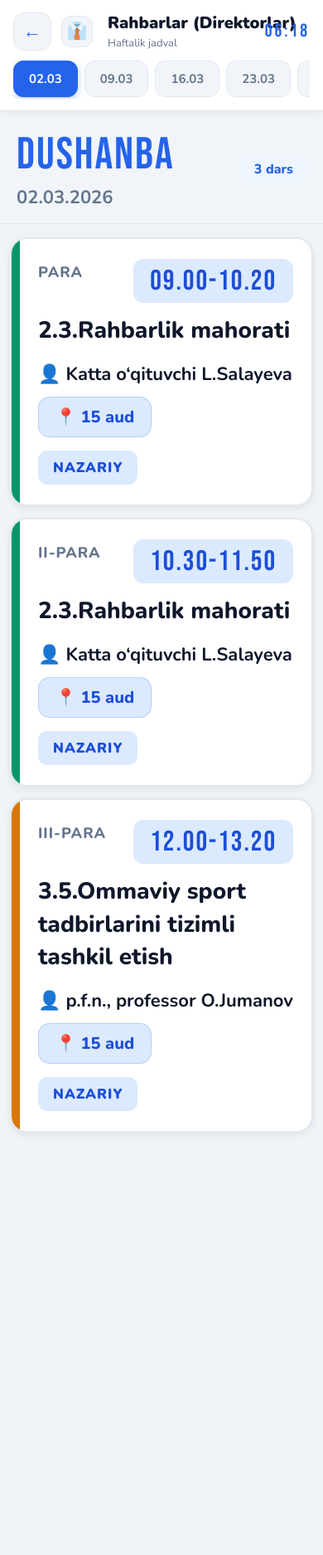
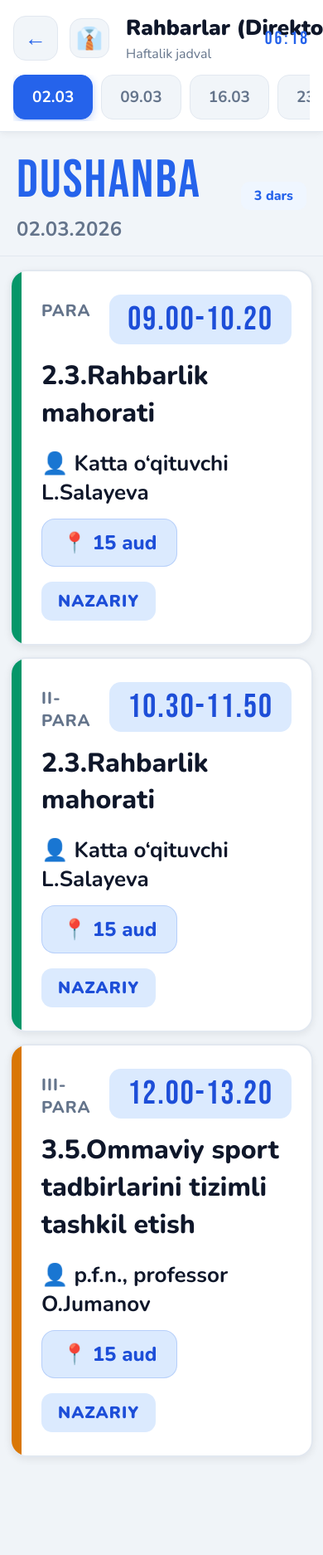
Before and after one commit to BoastfulApex/JadvalLite, a Django app: page /?guruh=1 in a window 390 px wide. Shown: the top 1874 px of the page at 83% size. Run offline with Django 5.2, Linux system fonts and the light colour scheme; data comes from the database, SQL or seed files in the repository.

Commit message:
Update mobile.html

```diff
--- a/templates/jadval/mobile.html
+++ b/templates/jadval/mobile.html
@@ -146,41 +146,41 @@ html, body {
 .j-header {
   background: var(--card);
   border-bottom: 1.5px solid var(--border);
-  padding: 14px 16px;
+  padding: 16px 16px 12px;
   position: sticky; top: 0; z-index: 10;
   box-shadow: 0 2px 8px rgba(0,0,0,.06);
 }
 .j-hdr-top {
-  display: flex; align-items: center; gap: 12px; margin-bottom: 12px;
+  display: flex; align-items: center; gap: 14px; margin-bottom: 14px;
 }
 .j-back {
-  width: 46px; height: 46px; border-radius: 13px; flex-shrink: 0;
+  width: 54px; height: 54px; border-radius: 15px; flex-shrink: 0;
   background: var(--card2); border: 1.5px solid var(--border);
   display: flex; align-items: center; justify-content: center;
-  font-size: 22px; text-decoration: none; color: var(--accent);
+  font-size: 26px; text-decoration: none; color: var(--accent);
   transition: all .15s;
 }
 .j-back:active { transform: scale(.92); }
 .j-guruh-info { flex: 1; min-width: 0; }
 .j-guruh-ikon {
-  width: 38px; height: 38px; border-radius: 11px; flex-shrink: 0;
-  display: flex; align-items: center; justify-content: center; font-size: 20px; overflow: hidden;
+  width: 48px; height: 48px; border-radius: 14px; flex-shrink: 0;
+  display: flex; align-items: center; justify-content: center; font-size: 26px; overflow: hidden;
   background: var(--card2); border: 1px solid var(--border);
-  float: left; margin-right: 10px;
+  float: left; margin-right: 12px;
 }
-.j-guruh-ikon img { width: 100%; height: 100%; object-fit: cover; border-radius: 9px; }
+.j-guruh-ikon img { width: 100%; height: 100%; object-fit: cover; border-radius: 12px; }
 .j-guruh-nom {
-  font-size: 20px; font-weight: 900; white-space: nowrap; overflow: hidden; text-overflow: ellipsis;
+  font-size: 26px; font-weight: 900; white-space: nowrap; overflow: hidden; text-overflow: ellipsis;
 }
-.j-guruh-sub { font-size: 13px; color: var(--muted); margin-top: 2px; }
+.j-guruh-sub { font-size: 16px; color: var(--muted); margin-top: 3px; }
 
 /* Hafta tanlash */
 .j-weeks {
-  display: flex; gap: 8px; overflow-x: auto; padding-bottom: 2px;
+  display: flex; gap: 10px; overflow-x: auto; padding-bottom: 2px;
 }
 .j-weeks::-webkit-scrollbar { display: none; }
 .j-wbtn {
-  padding: 11px 18px; border-radius: 12px; font-size: 15px; font-weight: 700;
+  padding: 13px 22px; border-radius: 14px; font-size: 19px; font-weight: 700;
   white-space: nowrap; text-decoration: none;
   border: 1.5px solid var(--border); color: var(--muted); background: var(--card2);
   transition: all .15s; flex-shrink: 0;
@@ -229,10 +229,10 @@ html, body {
 }
 .day-nm {
   font-family: 'Bebas Neue', sans-serif;
-  font-size: 54px; letter-spacing: 2px; color: var(--accent);
+  font-size: 64px; letter-spacing: 2px; color: var(--accent);
 }
 .day-label.today-lbl .day-nm { color: #fff; }
-.day-dt { font-size: 22px; color: var(--muted); font-weight: 700; margin-top: 4px; }
+.day-dt { font-size: 24px; color: var(--muted); font-weight: 700; margin-top: 4px; }
 .day-label.today-lbl .day-dt { color: rgba(255,255,255,.8); }
 .today-badge {
   font-size: 14px; font-weight: 900;
@@ -279,30 +279,30 @@ html, body {
 }
 .lcard:active { transform: scale(.98); }
 
-.lcard-bar { width: 10px; flex-shrink: 0; }
-.lcard-body { flex: 1; padding: 24px 22px; min-width: 0; }
+.lcard-bar { width: 12px; flex-shrink: 0; }
+.lcard-body { flex: 1; padding: 28px 24px; min-width: 0; }
 
-.lc-top { display: flex; align-items: flex-start; justify-content: space-between; margin-bottom: 14px; gap: 10px; }
-.lc-para { font-size: 18px; color: var(--muted); font-weight: 800; text-transform: uppercase; letter-spacing: 1px; padding-top: 4px; }
+.lc-top { display: flex; align-items: flex-start; justify-content: space-between; margin-bottom: 16px; gap: 10px; }
+.lc-para { font-size: 20px; color: var(--muted); font-weight: 800; text-transform: uppercase; letter-spacing: 1px; padding-top: 6px; }
 .lc-time {
-  font-family: 'Bebas Neue', sans-serif; font-size: 34px; letter-spacing: 2px;
+  font-family: 'Bebas Neue', sans-serif; font-size: 40px; letter-spacing: 2px;
   background: #dbeafe; color: var(--a2);
-  border-radius: 12px; padding: 6px 20px; white-space: nowrap; flex-shrink: 0;
+  border-radius: 14px; padding: 6px 22px; white-space: nowrap; flex-shrink: 0;
 }
-.lc-mod { font-size: 28px; font-weight: 800; line-height: 1.4; margin-bottom: 18px; color: var(--text); }
-.lc-meta { display: flex; flex-direction: column; gap: 12px; }
-.lc-teacher { font-size: 22px; color: var(--text); font-weight: 700; }
+.lc-mod { font-size: 32px; font-weight: 800; line-height: 1.4; margin-bottom: 20px; color: var(--text); }
+.lc-meta { display: flex; flex-direction: column; gap: 14px; }
+.lc-teacher { font-size: 26px; color: var(--text); font-weight: 700; }
 .lc-room {
-  display: inline-flex; align-items: center; gap: 6px;
-  font-size: 20px; font-weight: 800;
+  display: inline-flex; align-items: center; gap: 8px;
+  font-size: 24px; font-weight: 800;
   background: #dbeafe; color: #1d4ed8;
   border: 1.5px solid rgba(37,99,235,.2);
-  border-radius: 14px; padding: 10px 20px;
+  border-radius: 16px; padding: 12px 24px;
   align-self: flex-start;
 }
 .lc-tag {
-  display: inline-block; font-size: 17px; font-weight: 900;
-  letter-spacing: 1px; padding: 9px 18px; border-radius: 11px;
+  display: inline-block; font-size: 20px; font-weight: 900;
+  letter-spacing: 1px; padding: 10px 20px; border-radius: 13px;
   text-transform: uppercase; margin-top: 4px; align-self: flex-start;
 }
 .t-naz { background: #dbeafe; color: #1d4ed8; }
```
